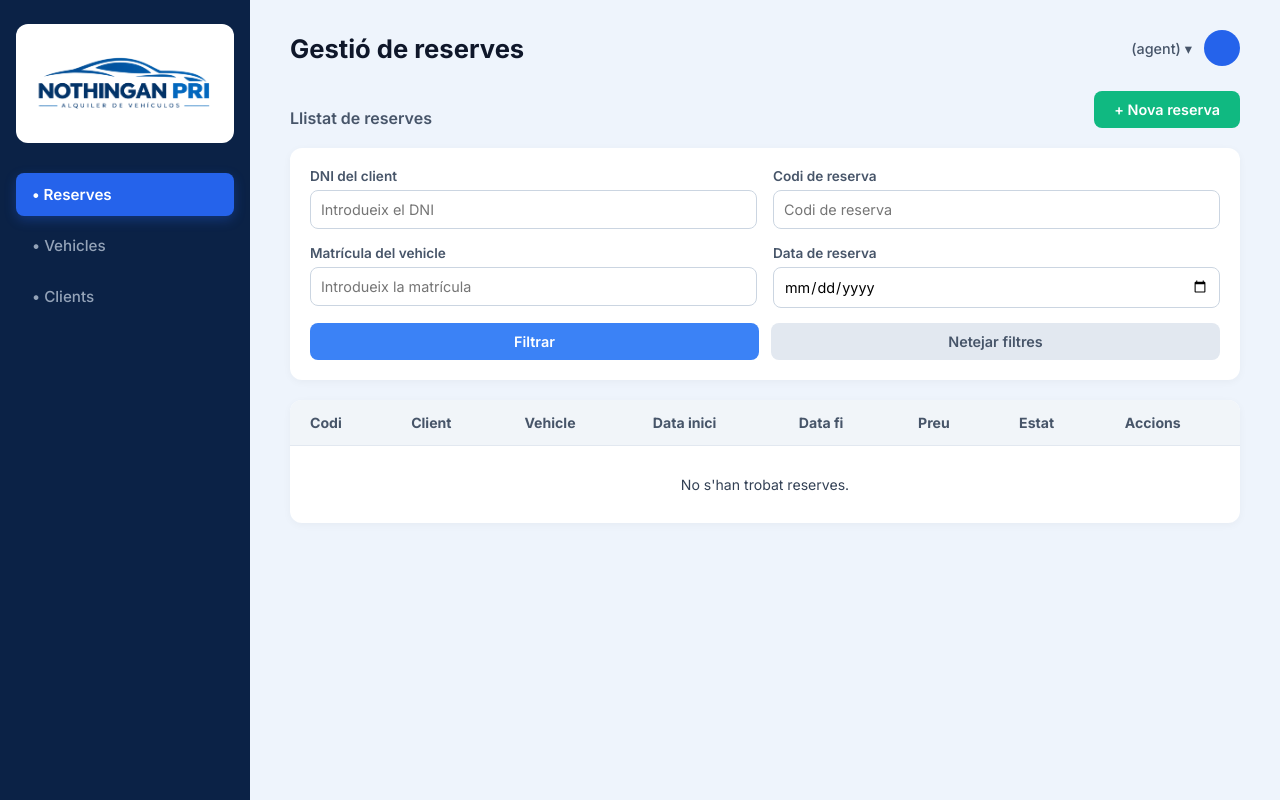
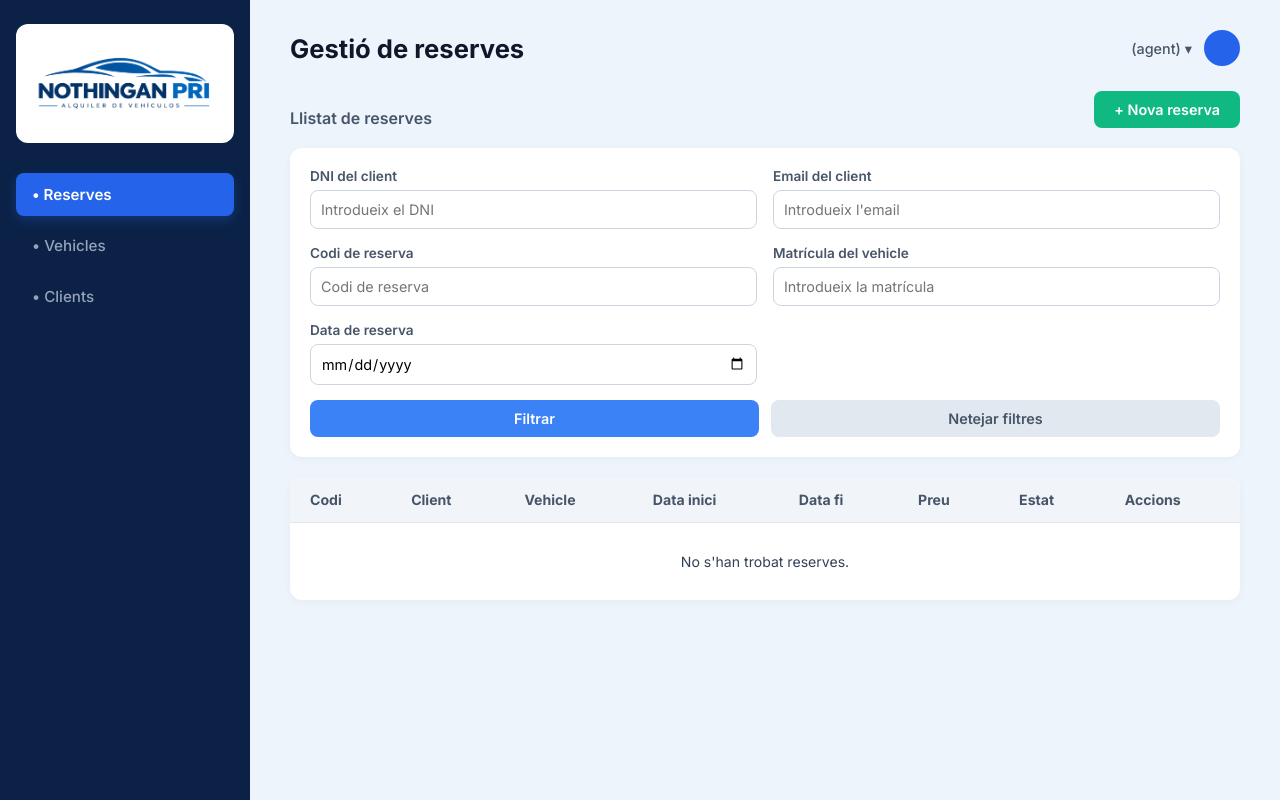
Before and after one commit to alejandrolorente7/Projecte_Nothingan_Pri, a Spring Boot app: page /web/reserves/all in a window 1280 px wide. Run offline with Spring Boot 4, Linux system fonts and the light colour scheme; data that the repository does not hold is empty.

Commit message:
RF54: Filtrar reserves per email

```diff
--- a/src/main/java/cat/copernic/Projecte1/controller/ReservaController.java
+++ b/src/main/java/cat/copernic/Projecte1/controller/ReservaController.java
@@ -37,6 +37,7 @@ public class ReservaController {
     @GetMapping("/all")
     public String findAll(
             @RequestParam(required = false) String dni,
+            @RequestParam(required = false) String email,
             @RequestParam(required = false) String codi,
             @RequestParam(required = false) String matricula,
             @RequestParam(required = false) String data,
@@ -47,6 +48,9 @@ public class ReservaController {
         List<Reserva> reserves = reservaLogic.findAllReservas().stream()
                 .filter(r -> dni == null || dni.isBlank()
                         || r.getUsuari().getDni().contains(dni))
+                .filter(r -> email == null || email.isBlank()
+                        || (r.getUsuari() != null && r.getUsuari().getEmail() != null
+                        && r.getUsuari().getEmail().toLowerCase().contains(email.toLowerCase())))
                 .filter(r -> codi == null || codi.isBlank()
                         || r.getCodiReserva().contains(codi))
                 .filter(r -> matricula == null || matricula.isBlank()
@@ -59,6 +63,7 @@ public class ReservaController {
         // Enviamos las reservas y los filtros a la página.
         model.addAttribute("reserves", reserves);
         model.addAttribute("dni", dni);
+        model.addAttribute("email", email);
         model.addAttribute("codi", codi);
         model.addAttribute("matricula", matricula);
         model.addAttribute("data", data);
@@ -193,6 +198,7 @@ public class ReservaController {
     @GetMapping("/detall/{id}")
     public String details(@PathVariable Integer id,
             @RequestParam(required = false) String dni,
+            @RequestParam(required = false) String email,
             @RequestParam(required = false) String codi,
             @RequestParam(required = false) String matricula,
             @RequestParam(required = false) String data,
@@ -203,6 +209,9 @@ public class ReservaController {
         // Conservamos los filtros que ya había aplicado el usuario.
         if (dni != null && !dni.isBlank()) {
             attributes.addAttribute("dni", dni);
+        }
+        if (email != null && !email.isBlank()) {
+            attributes.addAttribute("email", email);
         }
         if (codi != null && !codi.isBlank()) {
             attributes.addAttribute("codi", codi);
--- a/src/main/resources/templates/reserves-list.html
+++ b/src/main/resources/templates/reserves-list.html
@@ -58,6 +58,13 @@
                         <label for="dni">DNI del client</label>
                         <input type="text" id="dni" name="dni"
                                placeholder="Introdueix el DNI" th:value="${dni}">
+                    </div>
+
+                    <!-- Filtro por email del cliente. -->
+                    <div class="form-group">
+                        <label for="email">Email del client</label>
+                        <input type="email" id="email" name="email"
+                               placeholder="Introdueix l'email" th:value="${email}">
                     </div>
 
                     <!-- Filtro por código de reserva. -->
@@ -140,6 +147,7 @@
                             <a th:href="@{/web/reserves/detall/{id}(
                                 id=${r.id},
                                 dni=${dni},
+                                email=${email},
                                 codi=${codi},
                                 matricula=${matricula},
                                 data=${data}
@@ -178,6 +186,7 @@
                 <!-- Cierra los detalles conservando los filtros. -->
                 <a th:href="@{/web/reserves/all(
                     dni=${dni},
+                    email=${email},
                     codi=${codi},
                     matricula=${matricula},
                     data=${data}
```
